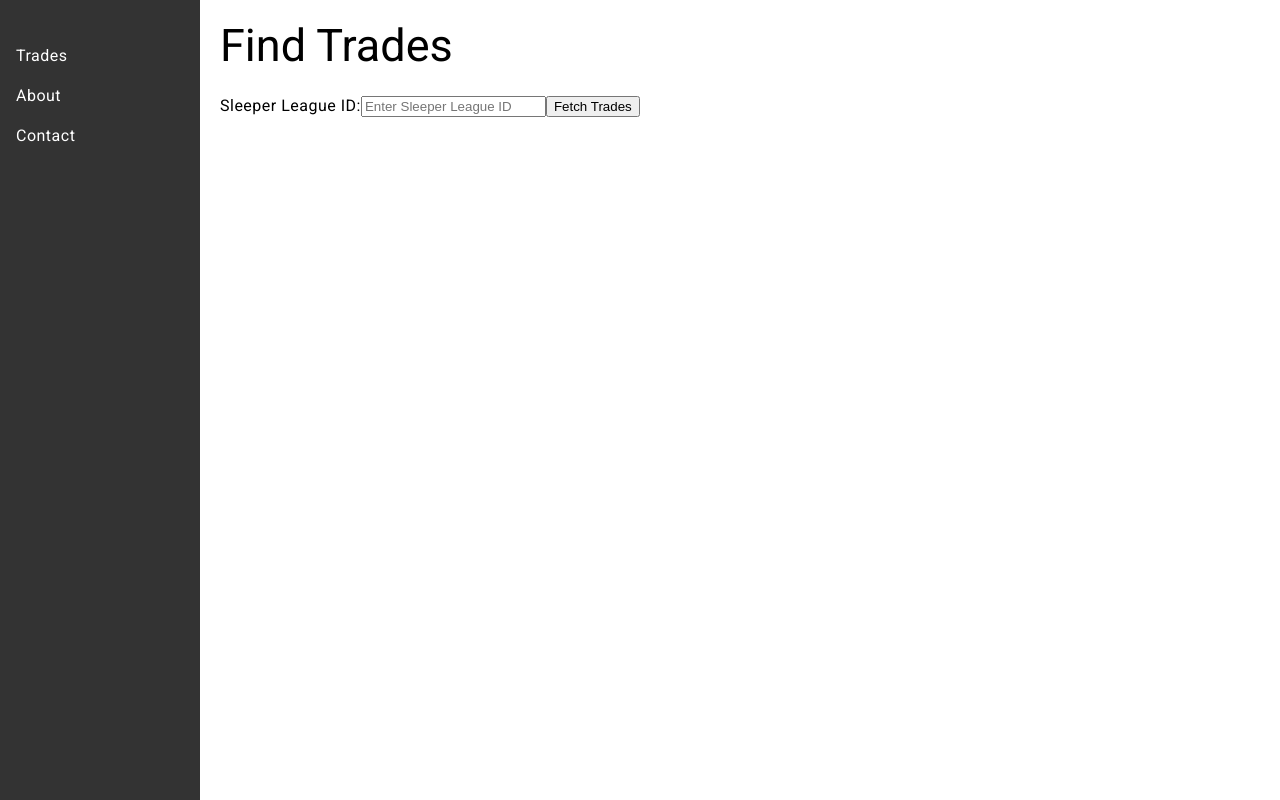
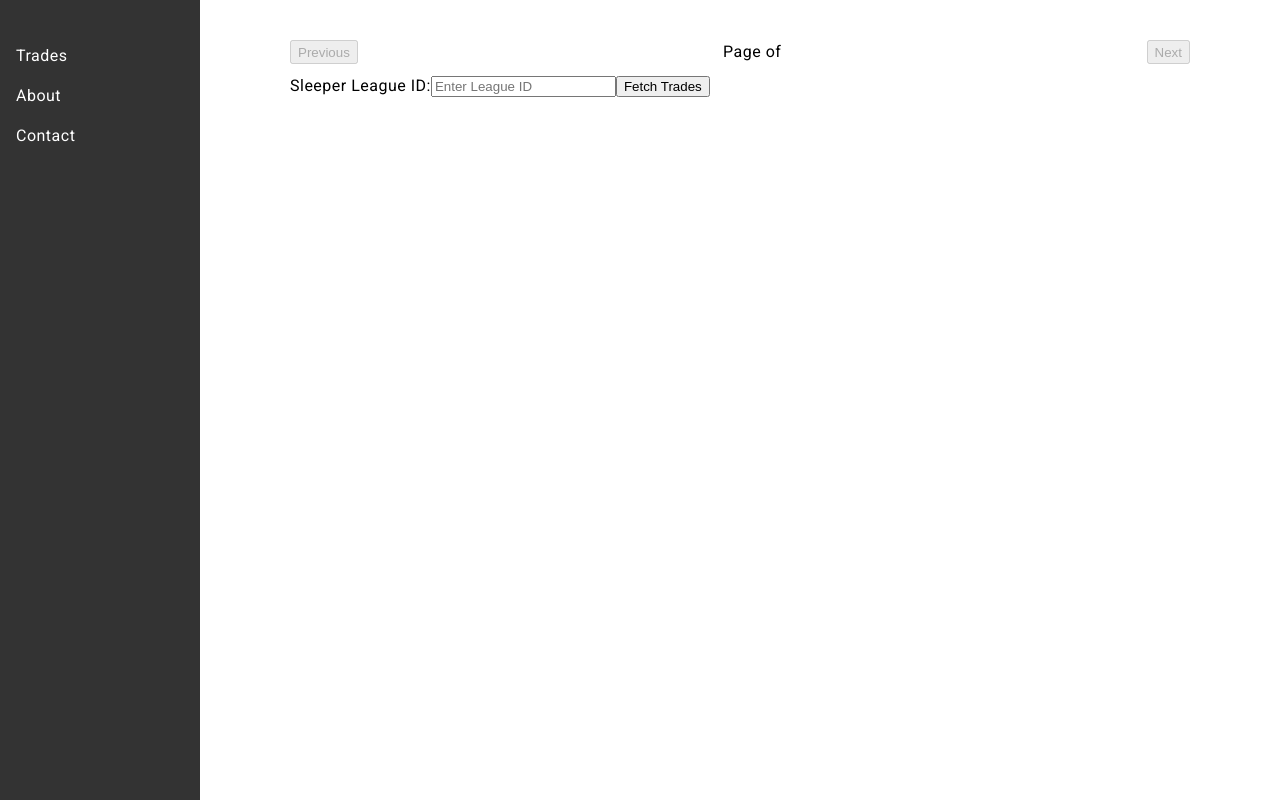
Before and after one commit to alexp8/fantasy-trade-winner-frontend, an Angular app: page / in a window 1280 px wide. Built offline with nearby package versions, Linux system fonts and the light colour scheme.

Commit message:
tinkering

```diff
--- a/src/app/components/trade/trade.component.css
+++ b/src/app/components/trade/trade.component.css
@@ -1,4 +1,42 @@
-/* trade.component.css */
+.trade-list-container {
+  max-width: 900px;
+  margin: 0 auto;
+  padding: 20px;
+}
+
+.pagination {
+  display: flex;
+  justify-content: space-between;
+  margin-bottom: 10px;
+}
+
+.league-id-input {
+  margin-bottom: 20px;
+}
+
+.scrollable-trade-list {
+  max-height: 400px;
+  overflow-y: auto;
+  border: 1px solid #ddd;
+  padding: 10px;
+  margin-bottom: 20px;
+}
+
+.trade-item {
+  cursor: pointer;
+  padding: 10px;
+  border-bottom: 1px solid #eee;
+}
+
+.trade-item:hover {
+  background-color: #f9f9f9;
+}
+
+.trade-details {
+  border: 1px solid #ddd;
+  padding: 20px;
+}
+
 .error {
-    color: red;
-  }
+  color: red;
+}
--- a/src/app/components/trade/trade.component.html
+++ b/src/app/components/trade/trade.component.html
@@ -1,24 +1,40 @@
-<div class="trade-search">
-    <h2>Find Trades</h2>
+<div class="trade-list-container">
+  <!-- Pagination controls at the top -->
+  <div class="pagination">
+    <button (click)="previousPage()" [disabled]="!trades?.has_previous">Previous</button>
+    <span>Page {{ trades?.page }} of {{ trades?.total_pages }}</span>
+    <button (click)="nextPage()" [disabled]="!trades?.has_next">Next</button>
+  </div>
 
-    <label for="sleeperLeagueId">Sleeper League ID:</label>
-    <input type="text" id="sleeperLeagueId" #leagueIdInput placeholder="Enter Sleeper League ID">
+  <!-- Input field for Sleeper League ID -->
+  <div class="league-id-input">
+    <label for="sleeper-league-id">Sleeper League ID:</label>
+    <input id="sleeper-league-id" type="text" [(ngModel)]="sleeperLeagueId" placeholder="Enter League ID" />
+    <button (click)="fetchTrades()">Fetch Trades</button>
+  </div>
 
-    <button (click)="fetchTrades(leagueIdInput.value)">Fetch Trades</button>
+  <div *ngIf="error" class="error">{{ error }}</div>
 
-    <div *ngIf="error" class="error">{{ error }}</div>
-
-    <div *ngIf="trades">
-      <h3>({{ trades.total_trades }}) Trade Results (Page {{ trades.page }} of {{ trades.total_pages }})</h3>
-
-      <div *ngFor="let trade of trades.trades">
+  <div *ngIf="trades" class="trade-results-container">
+    <!-- Scrollable trade list -->
+    <div class="scrollable-trade-list">
+      <div *ngFor="let trade of trades.trades" class="trade-item" (click)="selectTrade(trade)">
         <h4>Trade ID: {{ trade.transaction_id }}</h4>
-        <p>Created At: {{ trade.created_at_formatted }}</p>
-        <p>Week: {{ trade.week }}</p>
-        <div *ngFor="let rosterId of trade.roster_ids">
-          <p>Roster ID: {{ rosterId }}</p>
-        </div>
-        <hr>
+        <p>Week: {{ trade.week }} | Created At: {{ trade.created_at_formatted }}</p>
       </div>
     </div>
+
+    <!-- Full details of the selected trade -->
+    <div class="trade-details" *ngIf="selectedTrade">
+      <h3>Trade Details</h3>
+      <p>Transaction ID: {{ selectedTrade.transaction_id }}</p>
+      <p>Created At: {{ selectedTrade.created_at_formatted }}</p>
+      <p>Week: {{ selectedTrade.week }}</p>
+      <p>Rosters involved:</p>
+      <ul>
+        <li *ngFor="let rosterId of selectedTrade.roster_ids">Roster ID: {{ rosterId }}</li>
+      </ul>
+      <!-- Add more details as needed, such as players, picks, etc. -->
+    </div>
   </div>
+</div>
--- a/src/app/components/trade/trade.component.ts
+++ b/src/app/components/trade/trade.component.ts
@@ -1,6 +1,6 @@
 import { Component } from '@angular/core';
 import { TradeService } from '../../services/trade.service';
-import { TradeResponse } from '../../models/trade.model';
+import { TradeResponse, Trade } from '../../models/trade.model';
 import { CommonModule } from '@angular/common';
 import { FormsModule } from '@angular/forms';
 
@@ -14,16 +14,23 @@
 export class TradeComponent {
   trades: TradeResponse | null = null;
   error: string | null = null;
+  sleeperLeagueId: string = '';
+  selectedTrade: Trade | null = null;
+  currentPage: number = 1;
 
   constructor(private tradeService: TradeService) {}
 
-  fetchTrades(sleeper_league_id: string, page: number = 1): void {
-    if (!sleeper_league_id) {
+  ngOnInit(): void {
+
+  }
+
+  fetchTrades(sleeperLeagueId: string, page: number = 1): void {
+    if (!sleeperLeagueId) {
       this.error = 'Please enter a valid Sleeper League ID';
       return;
     }
 
-    this.tradeService.getTrades(sleeper_league_id, page).subscribe({
+    this.tradeService.getTrades(sleeperLeagueId, page).subscribe({
       next: (response: TradeResponse) => {
         this.trades = response;
         this.error = null;
@@ -34,4 +41,20 @@
       }
     });
   }
+
+  nextPage(): void {
+    if (this.trades && this.trades.has_next) {
+      this.fetchTrades(this.sleeperLeagueId, this.currentPage + 1);
+    }
+  }
+
+  previousPage(): void {
+    if (this.trades && this.trades.has_previous) {
+      this.fetchTrades(this.sleeperLeagueId, this.currentPage - 1);
+    }
+  }
+
+  selectTrade(trade: Trade): void {
+    this.selectedTrade = trade;
+  }
 }
```
